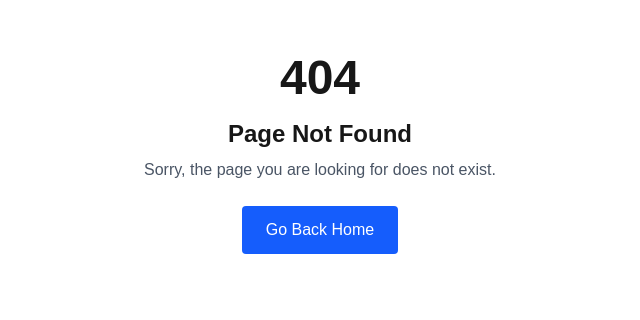
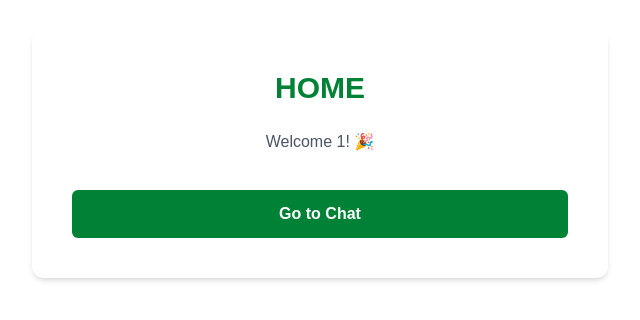
Before and after one commit to dsamithmendis/rumaa-v1-client, a Next.js app: page /home in a window 1280 px wide. Before the commit this address had no page. Shown: the part 246-566 px from the top of the page, without its empty margins (320-960 px from the left). Built offline with nearby package versions, Linux system fonts and the light colour scheme; sample sign-in values are in the browser's storage.

Commit message:
dev: build foundation

```diff
--- a/app/(default)/chat/page.jsx
+++ b/app/(default)/chat/page.jsx
@@ -1,42 +1,9 @@
-"use client";
+import ChatPage from "@/components/pages/chat";
 
-import { useState, useEffect } from "react";
-import ChatBox from "@/components/pages/chat/chatbox";
-import { useUsers, useChat } from "@/components/hooks/useChat";
+export const metadata = {
+  title: "Chat",
+};
 
-export default function Home() {
-  const [userID, setUserID] = useState(null);
-  const [receiverID, setReceiverID] = useState("");
-  const users = useUsers();
-
-  useEffect(() => {
-    const storedUserID = localStorage.getItem("userID");
-    if (!storedUserID) alert("No user logged in!");
-    else setUserID(storedUserID);
-  }, []);
-
-  const chatHook = useChat(userID, receiverID);
-
-  if (!userID) return null;
-
-  return (
-    <div className="flex flex-col h-screen bg-gray-100">
-      <div className="p-4 border-b border-gray-200 text-center">
-        <h1 className="text-2xl font-bold text-green-700">Rumaa Chat</h1>
-        <p className="text-sm text-neutral-400">
-          Logged in as: <span className="font-medium">{userID}</span>
-        </p>
-      </div>
-
-      <div className="flex-1">
-        <ChatBox
-          userID={userID}
-          receiverID={receiverID}
-          setReceiverID={setReceiverID}
-          chatHook={chatHook}
-          users={users}
-        />
-      </div>
-    </div>
-  );
+export default function Chat() {
+  return <ChatPage />;
 }
--- /dev/null
+++ b/app/(default)/home/page.jsx
@@ -0,0 +1,9 @@
+import HomePage from "@/components/pages/home";
+
+export const metadata = {
+  title: "Home",
+};
+
+export default function Home() {
+  return <HomePage />;
+}
--- /dev/null
+++ b/components/hooks/useAuthencation.js
@@ -0,0 +1,20 @@
+"use client";
+
+import { useEffect, useState } from "react";
+import { useRouter } from "next/navigation";
+
+export function useAuth() {
+  const router = useRouter();
+  const [userID, setUserID] = useState(null);
+
+  useEffect(() => {
+    const storedUserID = localStorage.getItem("userID");
+    if (!storedUserID) {
+      router.push("/login");
+    } else {
+      setUserID(storedUserID);
+    }
+  }, [router]);
+
+  return userID;
+}
--- /dev/null
+++ b/components/pages/chat/index.jsx
@@ -0,0 +1,37 @@
+"use client";
+
+import { useState } from "react";
+import ChatBox from "@/components/pages/chat/sub/chatbox";
+import { useUsers, useChat } from "@/components/hooks/useChat";
+import { useAuth } from "@/components/hooks/useAuthencation";
+
+export default function ChatPage() {
+  const userID = useAuth();
+  const [receiverID, setReceiverID] = useState("");
+  const users = useUsers();
+
+  const chatHook = useChat(userID, receiverID);
+
+  if (!userID) return null;
+
+  return (
+    <div className="flex flex-col h-screen bg-gray-100">
+      <div className="p-4 border-b border-gray-200 text-center">
+        <h1 className="text-2xl font-bold text-green-700">Rumaa Chat</h1>
+        <p className="text-sm text-neutral-400">
+          Logged in as: <span className="font-medium">{userID}</span>
+        </p>
+      </div>
+
+      <div className="flex-1">
+        <ChatBox
+          userID={userID}
+          receiverID={receiverID}
+          setReceiverID={setReceiverID}
+          chatHook={chatHook}
+          users={users}
+        />
+      </div>
+    </div>
+  );
+}
--- /dev/null
+++ b/components/pages/home/index.jsx
@@ -0,0 +1,32 @@
+"use client";
+
+import { useRouter } from "next/navigation";
+import { useAuth } from "@/components/hooks/useAuthencation";
+
+export default function HomePage() {
+  const router = useRouter();
+  const userID = useAuth();
+
+  if (!userID) return null;
+
+  return (
+    <div className="min-h-screen flex items-center justify-center px-4 sm:px-0 py-10">
+      <div className="w-full max-w-md sm:max-w-xl p-6 sm:p-10 bg-white rounded-xl shadow-md flex flex-col gap-6 text-center">
+        <h1 className="text-2xl sm:text-3xl font-bold text-green-700 uppercase">
+          Home
+        </h1>
+
+        <p className="text-gray-600 text-sm sm:text-base">
+          Welcome <span className="font-medium">{userID}</span>! 🎉
+        </p>
+
+        <button
+          onClick={() => router.push("/chat")}
+          className="w-full bg-green-700 text-white py-3 rounded-md font-semibold hover:bg-green-800 transition-colors mt-3 text-sm sm:text-base hover:cursor-pointer"
+        >
+          Go to Chat
+        </button>
+      </div>
+    </div>
+  );
+}
```
Also changed, not shown: components/pages/chat/sub/chatbox.jsx (renamed from components/pages/chat/chatbox.js), components/pages/chat/sub/select-receiver.jsx (renamed from components/pages/chat/select-receiver.js).
